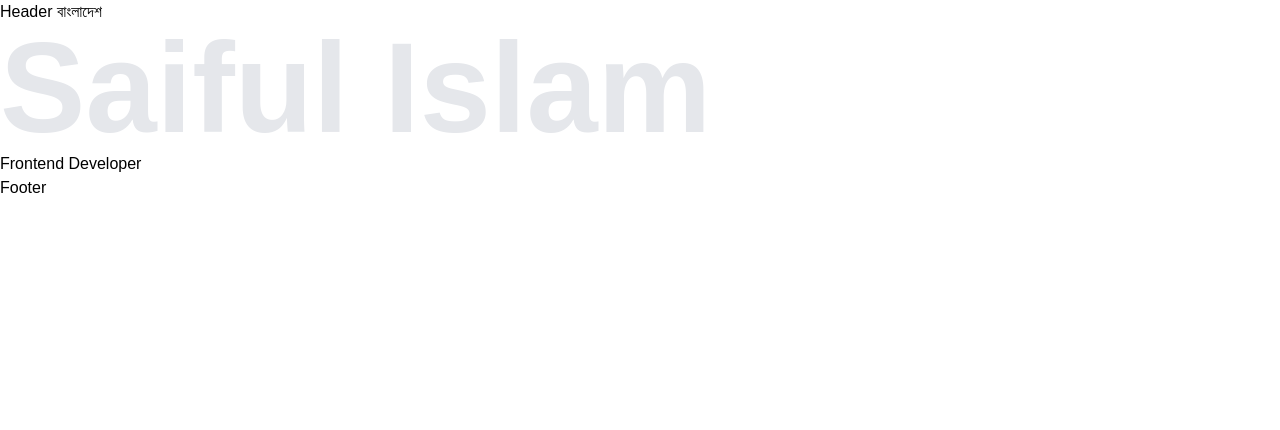
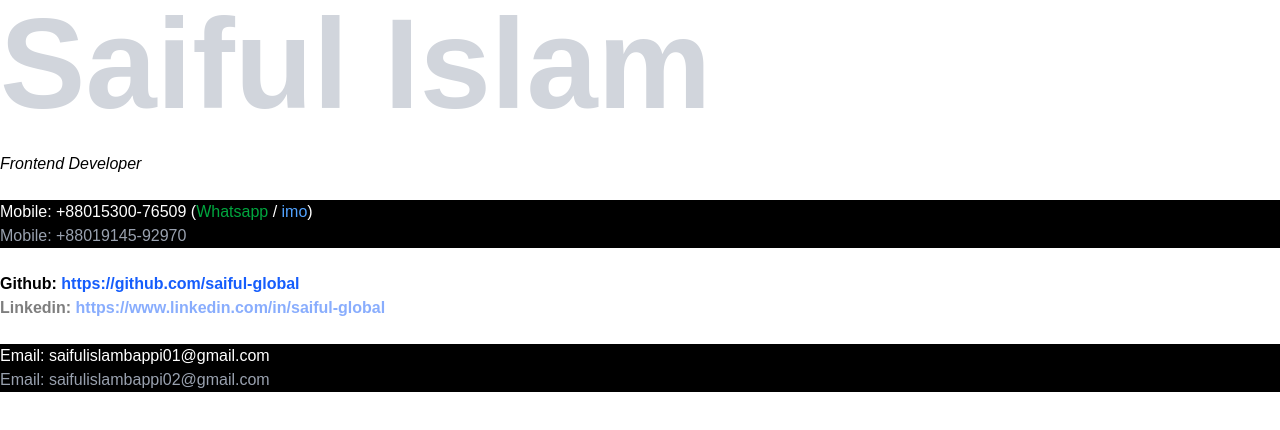
Before and after one commit to saiful-global/portfolio, a Next.js app: page / in a window 1280 px wide. Shown: the top 430 px of the page. Built offline with nearby package versions, Linux system fonts and the light colour scheme; a web font is replaced by a local one.

Commit message:
basic info test sample

```diff
--- a/src/app/page.js
+++ b/src/app/page.js
@@ -3,8 +3,19 @@ export default function Home() {
 
   return (
     <>
-      <h1 className="text-9xl font-bold text-gray-200">Saiful Islam</h1>
-      <p>Frontend Developer</p>
+      <h1 className="text-9xl font-bold text-gray-300">Saiful Islam</h1>
+      <br />
+      <p className="italic">Frontend Developer</p>
+      <br />
+      <p className="bg-black text-white">Mobile: +88015300-76509 (<span className="text-green-600">Whatsapp</span> / <span className="text-blue-400">imo</span>)</p>
+      <p className="bg-black text-gray-400 hover:text-white transition-all duration-300">Mobile: +88019145-92970</p>
+      <br />
+      <p className="font-bold">Github: <a href="https://github.com/saiful-global" className="text-blue-600">https://github.com/saiful-global</a></p>
+      <p className="font-bold opacity-50">Linkedin: <a href="https://www.linkedin.com/in/saiful-global" className="text-blue-600">https://www.linkedin.com/in/saiful-global</a></p>
+      <br />
+      <p className="bg-black text-white">Email: saifulislambappi01@gmail.com</p>
+      <p className="bg-black text-gray-400 hover:text-white transition-all duration-300">Email: saifulislambappi02@gmail.com</p>
+
     </>
   );
 }
--- a/src/components/Footer.jsx
+++ b/src/components/Footer.jsx
@@ -2,7 +2,7 @@ import React from 'react'
 
 const Footer = () => {
   return (
-    <div>Footer</div>
+    <div></div>
   )
 }
 
--- a/src/components/Header.jsx
+++ b/src/components/Header.jsx
@@ -2,7 +2,7 @@ import React from 'react'
 
 const Header = () => {
   return (
-    <div>Header বাংলাদেশ</div>
+    <div></div>
   )
 }
 
```
